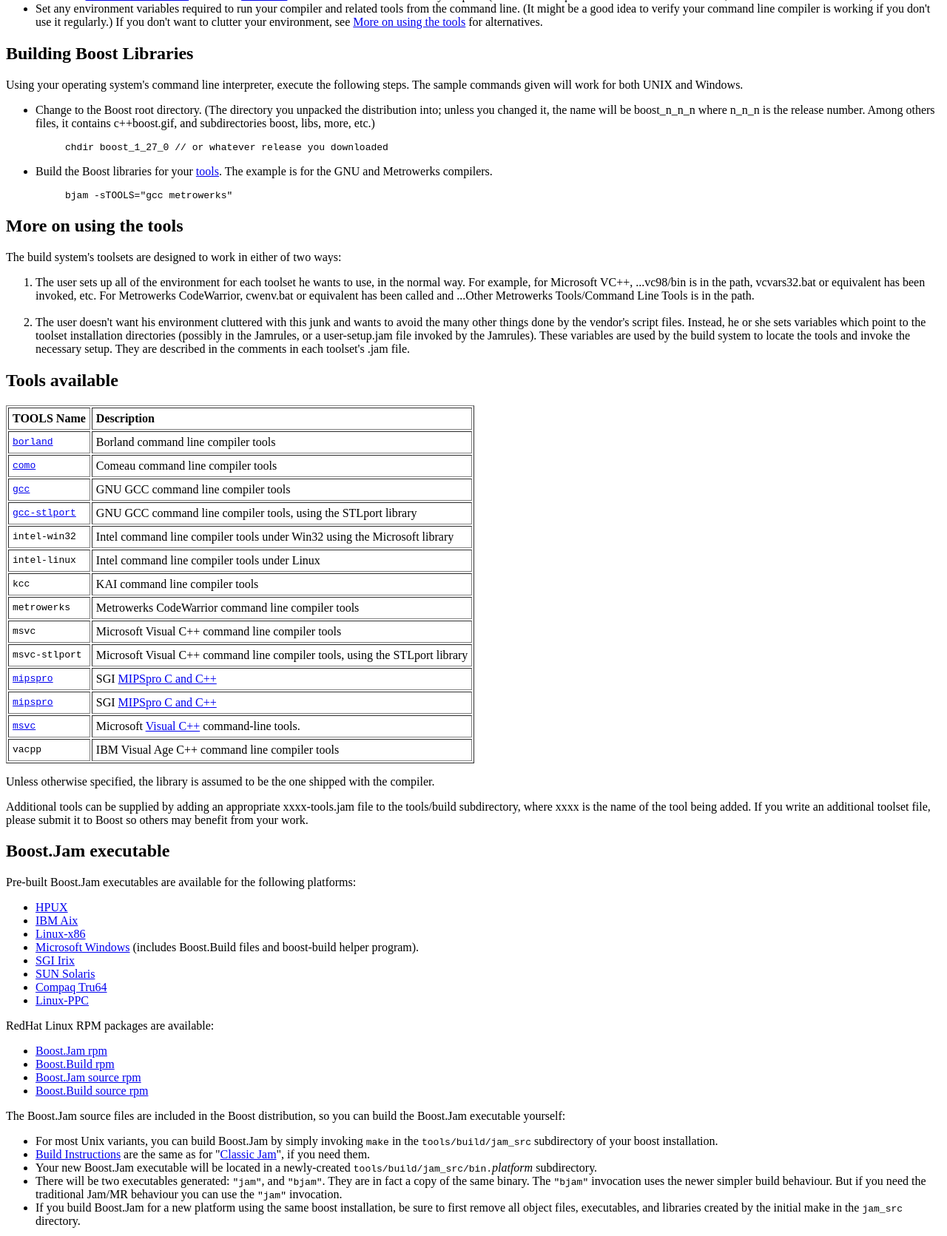
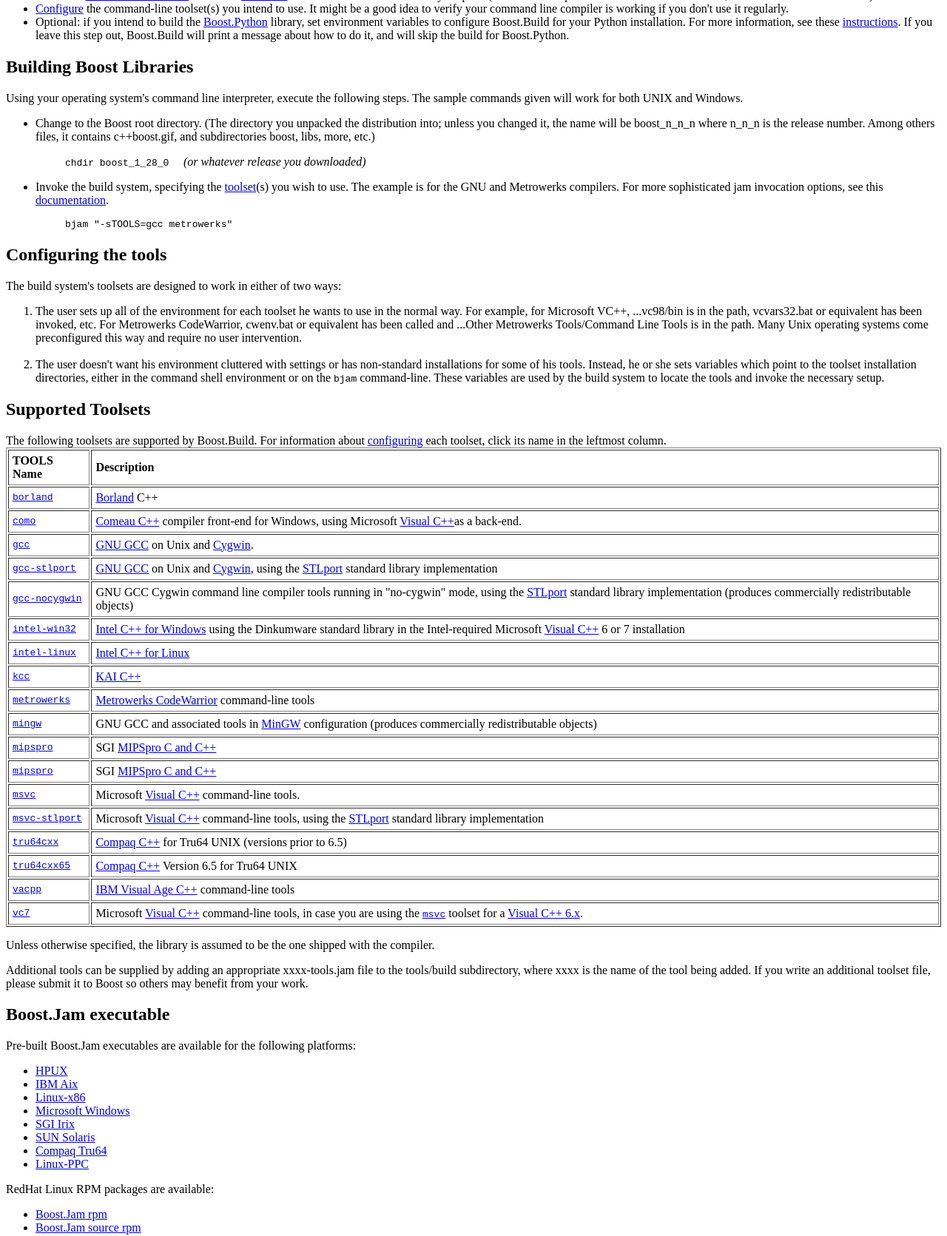
Before and after one commit to boostorg/build, a plain HTML site: page index.html in a window 1280 px wide. Shown: the part 512-2183 px from the top of the page at 74% size. Drawn offline with Linux system fonts and the light colour scheme.

Commit message:
Fixed broken merge
[SVN r13921]

```diff
--- a/index.html
+++ b/index.html
@@ -18,8 +18,8 @@
 <p><a href="#Introduction">Introduction</a><br>
 <a href="#Preliminaries">Preliminaries</a><br>
 <a href="#Building">Building Boost Libraries</a><br>
-<a href="#Moretools">More on using the tools</a><br>
-<a href="#Tools">Tools available</a><br>
+<a href="#Configuring">Configuring the tools</a><br>
+<a href="#Tools">Supported Toolsets</a><br>
 <a href="#Jam">Boost.Jam executable</a></p>
 <h2><a name="Introduction">Introduction</a></h2>
 
@@ -43,53 +43,78 @@
 <ul>
   <li><a href="../../more/download.html">Download Boost</a>, and unpack the full
     directory structure into some root directory.</li>
+
   <li>Install the <a href="#Jam">Boost.Jam executable</a> if needed. <a href="#Jam">
   Pre-builts</a> are available. Make sure it's in your path. (Note: Boost
   requires an enhanced version of Jam; the basic version won't work.)</li>
-  <li>Set any environment variables required to run your compiler and related
-    tools from the command line. (It might be a good idea to verify your command
-    line compiler is working if you don't use it regularly.) If you don't want
-    to clutter your environment, see <a href="#Moretools">More on using the
-    tools</a> for alternatives.</li>
+
+  <li><a href="#Configuring">Configure</a> the command-line toolset(s)
+    you intend to use. It might be a good idea to verify your command
+    line compiler is working if you don't use it regularly.
+
+  <li>Optional: if you intend to build the <a
+    href="../../libs/python/doc/index.html">Boost.Python</a> library, set
+    environment variables to configure Boost.Build for your Python
+    installation. For more information, see these <a
+    href="../../libs/python/doc/building.html">instructions</a>. If you
+    leave this step out, Boost.Build will print a message about how to
+    do it, and will skip the build for Boost.Python.
+
 </ul>
+
 <h2><a name="Building">Building</a> Boost Libraries</h2>
+
 <p>Using your operating system's command line interpreter, execute the following
 steps. The sample commands given will work for both UNIX and Windows.</p>
+
 <ul>
   <li>Change to the Boost root directory. (The directory you unpacked the
     distribution into; unless you changed it, the name will be boost_n_n_n where
   n_n_n is the release number. Among others files, it contains  c++boost.gif,
-    and subdirectories boost, libs, more, etc.)</li>
+    and subdirectories boost, libs, more, etc.)
   <blockquote>
-    <p><code>chdir boost_1_27_0 // or whatever release you downloaded</code></p>
+    <p><code>chdir&nbsp;boost_1_28_0&nbsp;&nbsp;</code> <i>(or whatever release you downloaded)</i>
   </blockquote>
 
-  <li>Build the Boost libraries for your <a href="#Tools">tools</a>. The example
-    is for the GNU and Metrowerks compilers.</li>
+  <li>Invoke the build system, specifying the <a
+    href="#Tools">toolset</a>(s) you wish to use. The example is for
+    the GNU and Metrowerks compilers. For more sophisticated jam
+    invocation options, see this <a
+    href="build_system.htm#initiating">documentation</a>.
   <blockquote>
-    <p><code>bjam&nbsp;-sTOOLS=&quot;gcc&nbsp;metrowerks&quot;</code></p>
+    <p><code>bjam&nbsp;&quot;-sTOOLS=gcc&nbsp;metrowerks&quot;</code></p>
   </blockquote>
+
 </ul>
 
-<h2><a name="Moretools">More on using the tools</a></h2>
+<h2><a name="Configuring">Configuring the tools</a></h2>
 <p>The build system's toolsets are designed to work in either of two ways:</p>
 <ol>
-  <li>The user sets up all of the environment for each toolset he wants to use,
-    in the normal way. For example, for Microsoft VC++, ...vc98/bin is in the
-    path, vcvars32.bat or equivalent has been invoked, etc. For Metrowerks
-    CodeWarrior, cwenv.bat or equivalent has been called and ...Other Metrowerks
-    Tools/Command Line Tools is in the path.<br>
+
+  <li>The user sets up all of the environment for each toolset he
+    wants to use in the normal way. For example, for Microsoft VC++,
+    ...vc98/bin is in the path, vcvars32.bat or equivalent has been
+    invoked, etc. For Metrowerks CodeWarrior, cwenv.bat or equivalent
+    has been called and ...Other Metrowerks Tools/Command Line Tools
+    is in the path. Many Unix operating systems come preconfigured
+    this way and require no user intervention.<br>
     <br>
-  </li>
-  <li>The user doesn't want his environment cluttered with this junk and wants
-    to avoid the many other things done by the vendor's script files. Instead,
-    he or she sets variables which point to the toolset installation directories
-    (possibly in the Jamrules, or a user-setup.jam file invoked by the Jamrules).
-    These variables are used by the build system to locate the tools and invoke
-    the necessary setup. They are described in the comments in each toolset's
-    .jam file.</li>
+
+  <li>The user doesn't want his environment cluttered with settings or
+    has non-standard installations for some of his tools. Instead, he
+    or she sets variables which point to the toolset installation
+    directories, either in the command shell environment or on the
+    <code>bjam</code> command-line.  These variables are used by the
+    build system to locate the tools and invoke the necessary
+    setup.
 </ol>
-<h2><a name="Tools">Tools</a> available</h2>
+
+<h2><a name="Tools">Supported Toolsets</a></h2>
+
+The following toolsets are supported by Boost.Build. For information
+    about <a href="#Configuring">configuring</a> each toolset, click its name in the leftmost
+    column.
+
 <table border="1" cellpadding="5">
   <tr>
     <td><b>TOOLS Name</b></td>
@@ -97,44 +122,64 @@
   </tr>
   <tr>
     <td><code><a href="borland-tools.html">borland</a></code></td>
-    <td>Borland command line compiler tools</td>
+    <td><a href="http://www.borland.com/bcppbuilder/freecompiler">Borland</a> C++</td>
   </tr>
   <tr>
     <td><code><a href="como-tools.html">como</a></code></td>
-    <td>Comeau command line compiler tools</td>
+    <td><a href="www.comeaucomputing.com">Comeau C++</a> compiler front-end for Windows,
+    using Microsoft <a href="http://msdn.microsoft.com/visualc/">Visual C++</a>as a back-end.</td>
   </tr>
+
   <tr>
     <td><code><a href="gcc-tools.html">gcc</a></code></td>
-    <td>GNU GCC command line compiler tools</td>
+    <td><a href="http://gcc.gnu.org">GNU GCC</a> on Unix and <a href="http://www.cygwin.com">Cygwin</a>.</td>
   </tr>
+
   <tr>
     <td><code><a href="gcc-stlport-tools.html">gcc-stlport</a></code></td>
-    <td>GNU GCC command line compiler tools, using the STLport library</td>
+    <td><a href="http://gcc.gnu.org">GNU GCC</a> on Unix and <a
+    href="http://www.cygwin.com">Cygwin</a>, using the <a
+    href="http://www.stlport.org">STLport</a> standard library
+    implementation</td>
   </tr>
+
   <tr>
-    <td><code>intel-win32</code></td>
-    <td>Intel command line compiler tools under Win32 using the
-      Microsoft library</td>
+    <td><code><a href="gcc-nocygwin-tools.html">gcc-nocygwin</a></code></td>
+    <td>GNU GCC Cygwin command line compiler tools running in
+    &quot;no-cygwin&quot; mode, using the <a href="http://www.stlport.org">STLport</a>
+    standard library implementation (produces commercially redistributable
+    objects)</td>
   </tr>
+
   <tr>
-    <td><code>intel-linux</code></td>
-    <td>Intel command line compiler tools under Linux</td>
+    <td><code><a href="intel-win32-tools.html">intel-win32</a></code></td>
+    <td><a
+    href="http://www.intel.com/software/products/compilers/c60/">Intel
+    C++ for Windows</a> using the Dinkumware standard library in the Intel-required Microsoft
+    <a href="http://msdn.microsoft.com/visualc/">Visual C++</a> 6 or 7
+    installation</td>
   </tr>
+
   <tr>
-    <td><code>kcc</code></td>
-    <td>KAI command line compiler tools</td>
+    <td><code><a href="intel-linux-tools.html">intel-linux</a></code></td>
+    <td><a href="http://www.intel.com/software/products/compilers/c60l/">Intel C++ for Linux</a></td>
   </tr>
+
   <tr>
-    <td><code>metrowerks</code></td>
-    <td>Metrowerks CodeWarrior command line compiler tools</td>
+    <td><code><a href="kcc-tools.html">kcc</a></code></td>
+    <td><a href="http://developer.intel.com/software/products/kcc/">KAI C++</a></td>
   </tr>
+
   <tr>
-    <td><code>msvc</code></td>
-    <td>Microsoft Visual C++ command line compiler tools</td>
+    <td><code><a href="metrowerks-tools.html">metrowerks</a></code></td>
+    <td><a href="http://www.metrowerks.com">Metrowerks CodeWarrior</a> command-line tools</td>
   </tr>
+
   <tr>
-    <td><code>msvc-stlport</code></td>
-    <td>Microsoft Visual C++ command line compiler tools, using the STLport library</td>
+    <td><code><a href="mingw-tools.html">mingw</a></code></td>
+    <td>GNU GCC and associated tools in <a
+    href="http://www.mingw.org">MinGW</a> configuration (produces
+    commercially redistributable objects)</td>
   </tr>
 
   <tr>
@@ -156,57 +201,93 @@
   </tr>
 
   <tr>
-    <td><code>vacpp</code></td>
-    <td>IBM Visual Age C++ command line compiler tools</td>
+    <td><code><a href="msvc-stlport-tools.html">msvc-stlport</a></code></td>
+    <td>Microsoft <a href="http://msdn.microsoft.com/visualc/">Visual
+    C++</a> command-line tools, using the <a
+    href="http://www.stlport.org">STLport</a> standard library
+    implementation</td>
   </tr>
+
+  <tr>
+    <td><code><a href="tru64cxx-tools.html">tru64cxx</a></code></td>
+    <td><a href="http://www.tru64unix.compaq.com/cplus/">Compaq C++</a>
+    for Tru64 UNIX (versions prior to 6.5)</td>
+  </tr>
+
+  <tr>
+    <td><code><a href="tru64cxx-tools.html">tru64cxx65</a></code></td>
+    <td><a href="http://www.tru64unix.compaq.com/cplus/">Compaq C++</a>
+    Version 6.5 for Tru64 UNIX</td>
+  </tr>
+
+
+  <tr>
+    <td><code><a href="vacpp-tools.html">vacpp</a></code></td>
+    <td><a href="http://www-3.ibm.com/software/ad/vacpp/">IBM Visual
+    Age C++</a> command-line tools</td>
+  </tr>
+
+  <tr>
+    <td><code><a href="vc7-tools.html">vc7</a></code></td>
+    <td>Microsoft <a href="http://msdn.microsoft.com/visualc/">Visual
+    C++</a> command-line tools, in case you are using the <a
+    href="msvc-tools.html"><code>msvc</code></a> toolset for a <a
+    href="http://msdn.microsoft.com/visualc/productinfo/previous/default.asp">Visual
+    C++ 6.x</a>.</td>
+  </tr>
+
 </table>
+
 <p>Unless otherwise specified, the library is assumed to be the one shipped with
 the compiler.</p>
 <p>Additional tools can be supplied by adding an appropriate xxxx-tools.jam file
 to the tools/build subdirectory, where xxxx is the name of the tool being
 added. If you write an additional toolset file, please submit it to Boost
 so others may benefit from your work.</p>
+
 <h2>Boost.<a name="Jam">Jam</a> executable</h2>
+
 <p>Pre-built Boost.Jam executables are available for the following platforms:</p>
 
   <ul>
     <li><a href="http://boost.sourceforge.net/jam-executables/bin.hpux/bjam.gz">
     HPUX</a> </li>
+
     <li><a href="http://boost.sourceforge.net/jam-executables/bin.aix/bjam.gz">
     IBM Aix</a> </li>
+
     <li>
     <a href="http://boost.sourceforge.net/jam-executables/bin.linuxx86/bjam.gz">
     Linux-x86</a> </li>
+
     <li>
-    <a href="http://boost.sourceforge.net/jam-executables/boost-build.win.zip">
-    Microsoft Windows</a> (includes Boost.Build files and boost-build helper
-    program).</li>
+    <a href="http://boost.sourceforge.net/jam-executables/bin.ntx86/bjam.zip">
+    Microsoft Windows</a>
+
     <li><a href="http://boost.sourceforge.net/jam-executables/bin.irix/bjam.gz">
     SGI Irix</a> </li>
+
     <li>
     <a href="http://boost.sourceforge.net/jam-executables/bin.solaris/bjam.gz">
     SUN Solaris</a> </li>
+
     <li>
     <a href="http://boost.sourceforge.net/jam-executables/bin.osf/bjam.gz">
     Compaq Tru64</a> </li>
+
     <li>
     <a href="http://boost.sourceforge.net/jam-executables/bin.linuxppc/bjam.gz">
     Linux-PPC</a> </li>
+
 </ul>
 <p>RedHat Linux RPM packages are available:</p>
 <ul>
   <li>
-  <a href="http://boost.sourceforge.net/jam-executables/boost-jam-3.0-1.i386.rpm">
+  <a href="http://boost.sourceforge.net/jam-executables/boost-jam-3.1-1.i386.rpm">
   Boost.Jam rpm</a> </li>
   <li>
-  <a href="http://boost.sourceforge.net/jam-executables/boost-build-1.0-1.i386.rpm">
-  Boost.Build rpm</a> </li>
-  <li>
-  <a href="http://boost.sourceforge.net/jam-executables/boost-jam-3.0-1.src.rpm">
+  <a href="http://boost.sourceforge.net/jam-executables/boost-jam-3.1-1.src.rpm">
   Boost.Jam source rpm </a></li>
-  <li>
-  <a href="http://boost.sourceforge.net/jam-executables/boost-build-1.0-1.src.rpm">
-  Boost.Build source rpm</a></li>
 </ul>
 <p>The Boost.Jam source files are included in the Boost distribution, so you can build
 the Boost.Jam executable yourself:</p>
```
Also changed, not shown: v1/index.html (+138 -57 lines).
